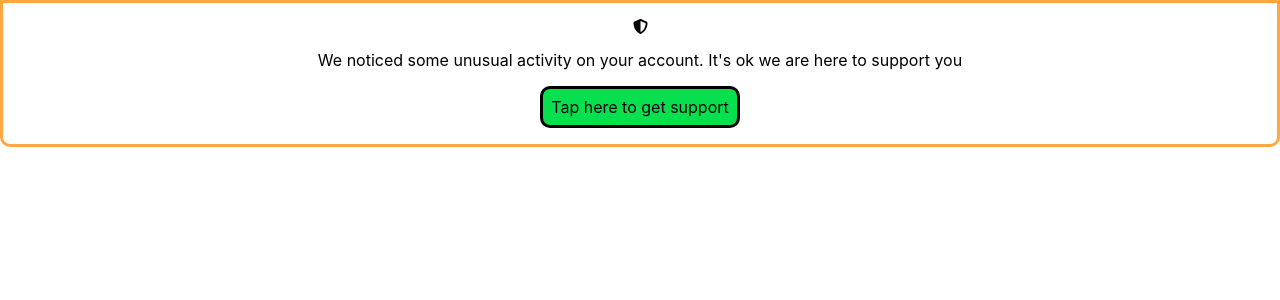
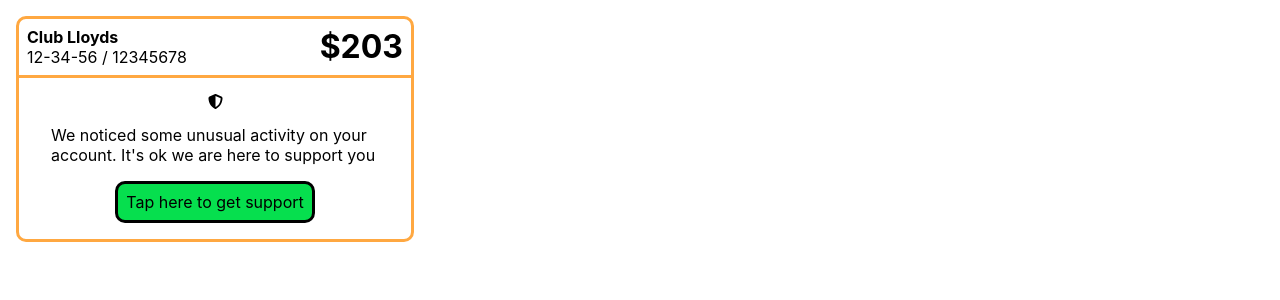
Before and after one commit to ichbinderbar/lloyds-bank, a React (Vite) app: page / in a window 1280 px wide. Shown: the top 300 px of the page. Built offline with nearby package versions, Linux system fonts and the light colour scheme; a web font is replaced by a local one.

Commit message:
home page updates

```diff
--- a/src/components/MainAccountOverview/MainAccountOverview.jsx
+++ b/src/components/MainAccountOverview/MainAccountOverview.jsx
@@ -1,7 +1,14 @@
+import "./MainAccountOverview.scss";
+
 export default function MainAccountOverview() {
   return (
     <div className="main-account-overview">
-      <div className="main-account-overview__balance"></div>
+      <div className="main-account-overview__details">
+        <b>Club Lloyds</b>
+        <br />
+        12-34-56 / 12345678
+      </div>
+      <h1 className="main-account-overview__balance">$203</h1>
     </div>
   );
 }
--- /dev/null
+++ b/src/components/MainAccountOverview/MainAccountOverview.scss
@@ -0,0 +1,13 @@
+@use "../../styles/colors" as *;
+
+.main-account-overview {
+  display: flex;
+  flex-direction: row;
+  border-bottom: solid 3px $border-warning-color;
+  justify-content: space-between;
+  padding: 0.5rem;
+  &__details {
+  }
+  &__balance {
+  }
+}
--- a/src/components/Notification/Notification.scss
+++ b/src/components/Notification/Notification.scss
@@ -3,12 +3,9 @@
 .notification {
   display: flex;
   flex-direction: column;
-  border: solid 3px $border-warning-color;
   justify-content: center;
   align-items: center;
-  padding: 1rem;
-  border-bottom-left-radius: 10px;
-  border-bottom-right-radius: 10px;
+  padding: 1rem 2rem;
   &__icon {
     width: 15px;
   }
--- a/src/pages/Home/Home.jsx
+++ b/src/pages/Home/Home.jsx
@@ -1,10 +1,14 @@
 import "./Home.scss";
 import Notification from "../../components/Notification/Notification";
+import MainAccountOverview from "../../components/MainAccountOverview/MainAccountOverview";
 
 export default function Home() {
   return (
     <div className="home">
-      <Notification />
+      <div className="home__main-container">
+        <MainAccountOverview />
+        <Notification />
+      </div>
     </div>
   );
 }
--- a/src/pages/Home/Home.scss
+++ b/src/pages/Home/Home.scss
@@ -0,0 +1,10 @@
+@use "../../styles/colors" as *;
+
+.home {
+  padding: 1rem;
+  &__main-container {
+    border: solid 3px $border-warning-color;
+    border-radius: 10px;
+    overflow: hidden;
+  }
+}
--- a/src/styles/_globals.scss
+++ b/src/styles/_globals.scss
@@ -11,6 +11,7 @@
   padding: 0;
   margin: 0;
   font-family: "Inter";
+  width: 430px;
 }
 
 ul,
```
